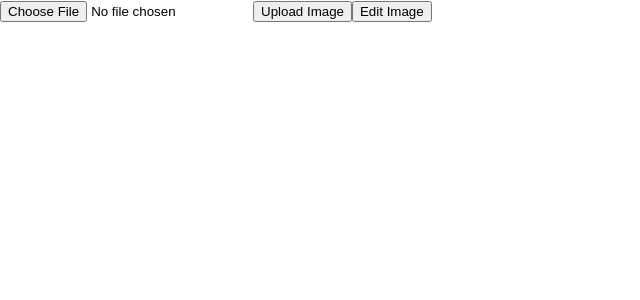
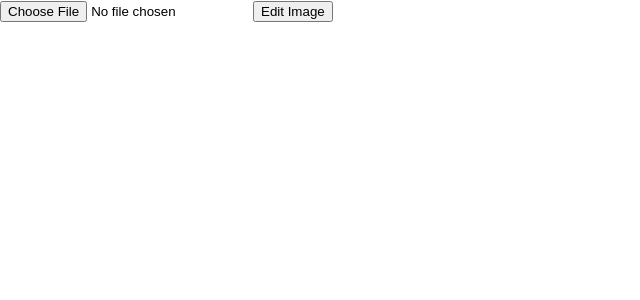
Before and after one commit to TyreszB/AIFoodApp, a React (Create React App) app in the folder frontend/: page / in a window 1280 px wide. Shown: the top 300 px of the page, without its empty margins (0-640 px from the left). Built offline with nearby package versions, Linux system fonts and the light colour scheme.

Commit message:
got the blob from the front end to the backend

```diff
--- a/frontend/src/App.tsx
+++ b/frontend/src/App.tsx
@@ -2,27 +2,20 @@ import React, { useEffect, useState } from "react";
 import Button from "./components/Button";
 
 function App() {
-  // Need to reach the backend with a function that allows me to upload a photo.
-  const handleSubmit = (): void => {
-    const fileInput = document.getElementById(
-      "imageUpload"
-    ) as HTMLInputElement | null;
-    if (fileInput?.files?.[0]) {
-      const file = fileInput.files[0];
-    }
-  };
-
   // Function to handle the edit that sends the uploaded photo to the backend.
   async function handleEdit() {
+    if (file) {
+      const fileInput = URL.createObjectURL(file);
       await fetch("http://localhost:8000/api/edit-image", {
         method: "POST",
         headers: {
           "Contnet-Type": "application/json",
         },
         body: JSON.stringify({
-        url: file,
+          url: fileInput,
         }),
       });
+    }
   }
 
   //  Handle change of image when you upload it to the frontend
@@ -49,7 +42,6 @@ function App() {
       {file && (
         <img src={URL.createObjectURL(file)} alt={file.name} width={300} />
       )}
-      <Button onClick={handleSubmit}>Upload Image</Button>
 
       <Button onClick={handleEdit}>Edit Image</Button>
     </div>
```
Also changed, not shown: 1 other file (tests, documents, lock files or other folders). Lines whose indentation alone changed are shown as unchanged.
